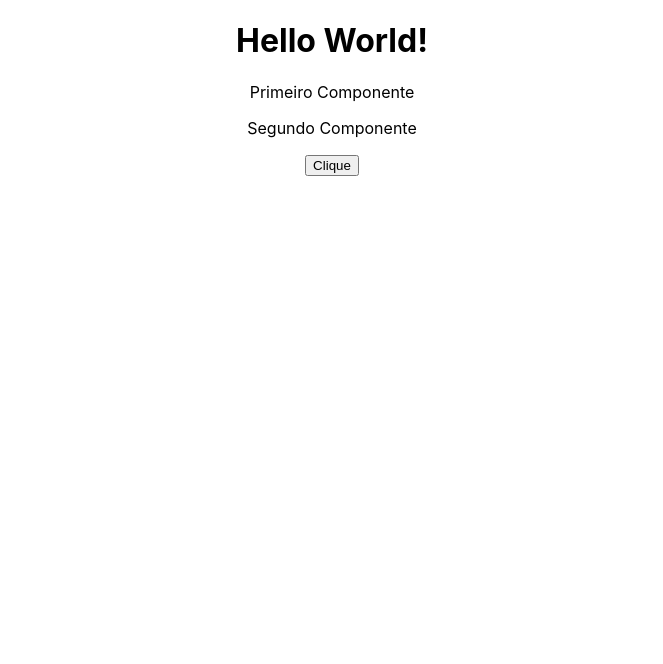
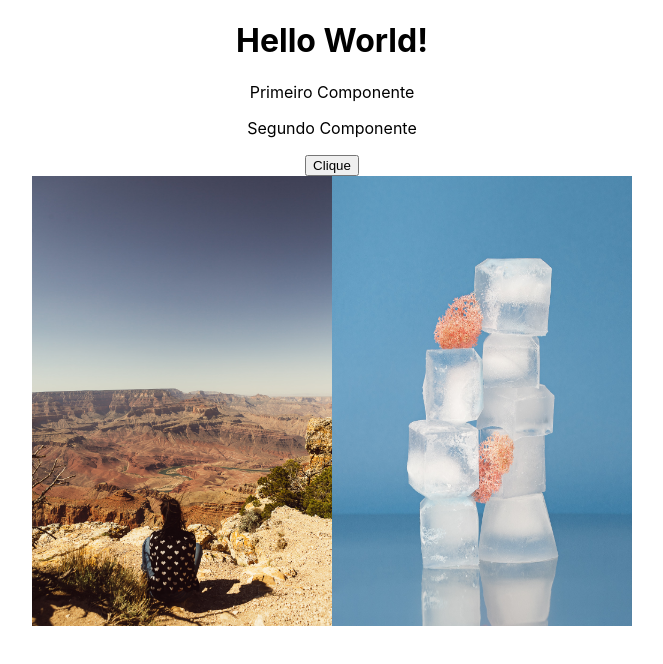
Before and after one commit to wevdiaz/React_Todo, a React (Create React App) app: page / in a window 1280 px wide. Shown: the top 664 px of the page, without its empty margins (308-971 px from the left). Built offline with nearby package versions, Linux system fonts and the light colour scheme.

Commit message:
importando imagem com react

```diff
--- a/src/App.js
+++ b/src/App.js
@@ -2,6 +2,7 @@ import './App.css';
 
 import FirstComponent from './components/FirstComponent';
 import AnotherComponent from './components/AnotherComponent';
+import Images from './components/Images';
 
 function App() {
   return (
@@ -11,6 +12,8 @@ function App() {
      <FirstComponent />
      <AnotherComponent />
 
+     <Images />
+
     </div>
   );
 }
--- /dev/null
+++ b/src/components/Images.js
@@ -0,0 +1,12 @@
+import iceCubes from "../assets/f2.jpg";
+
+const Images = () => {
+    return (
+        <div>
+            <img src="/f5.jpg" width={300} />
+            <img src={iceCubes} width={300} height={450} />
+        </div>
+    );
+}
+
+export default Images;
```
Also changed, not shown: public/f5.jpg (added), src/assets/f2.jpg (added).
